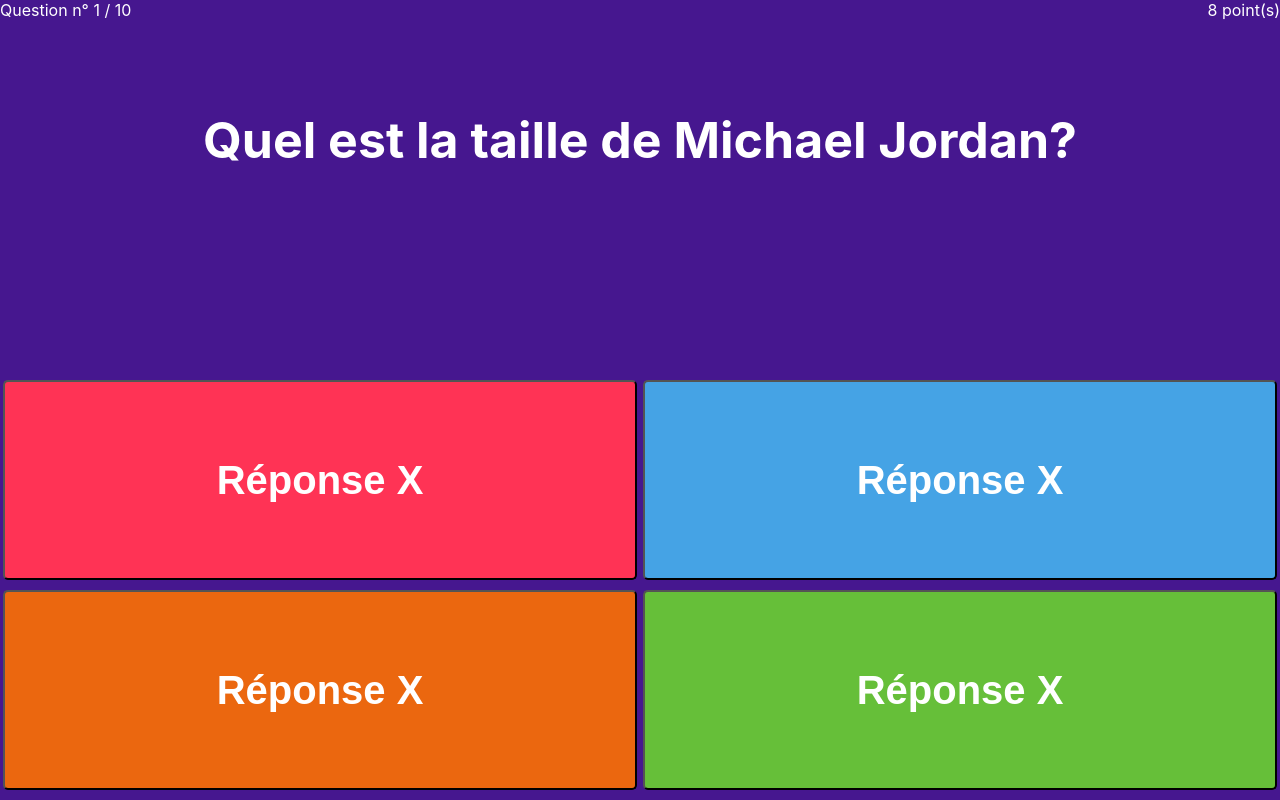
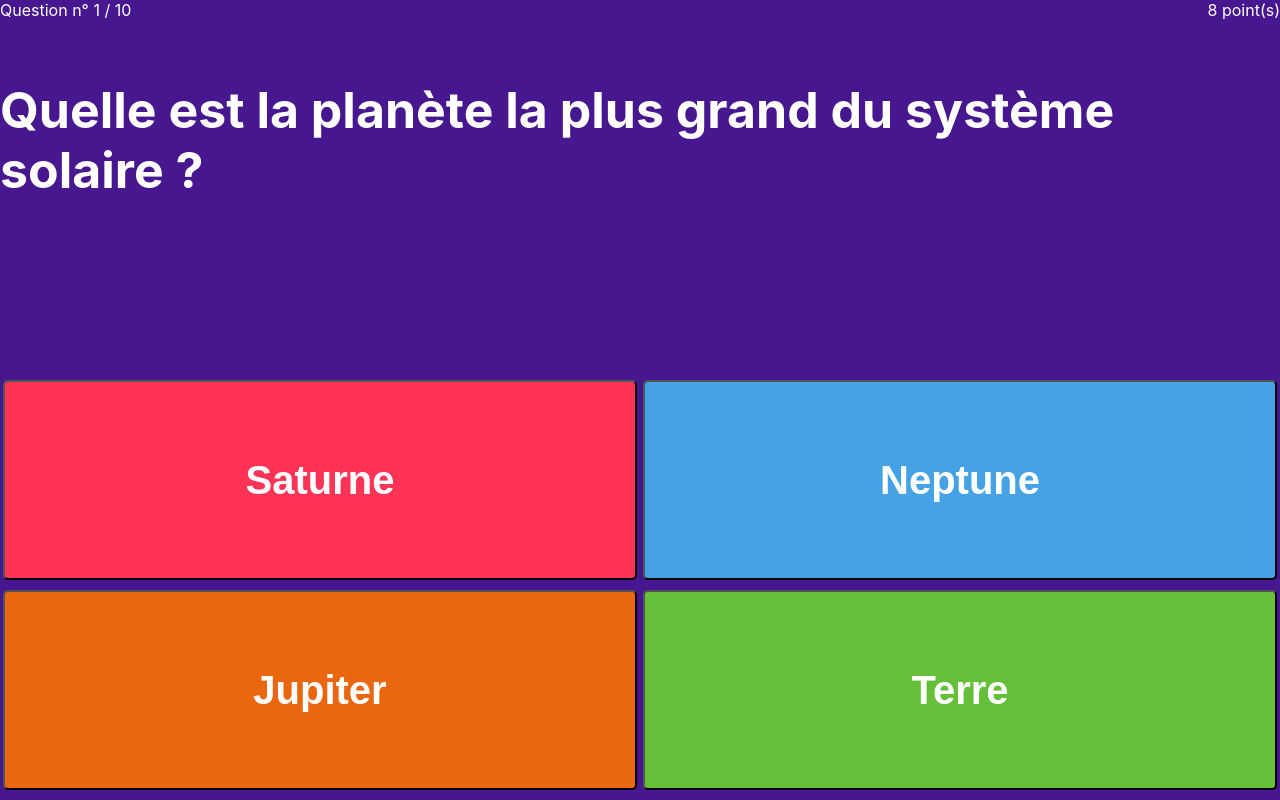
Before and after one commit to azor40k/react-azor40k, a React (Create React App) app: page /app/quizz in a window 1280 px wide. Built offline with nearby package versions, Linux system fonts and the light colour scheme.

Commit message:
[add] make questions & quizz values dynamic

```diff
--- a/src/Components/AnswerButton.jsx
+++ b/src/Components/AnswerButton.jsx
@@ -1,7 +1,7 @@
 import '../Sass/components/AnswerButton.scss';
 
-const AnswerButton = ({ color, answer }) => (
-        <button className={ `AnswerButton ${color}`}>{answer}</button>
+const AnswerButton = ({ color, answer, setQuestionNb }) => (
+        <button className={ `AnswerButton ${color}`} onClick={() => setQuestionNb(prev => prev + 1 )}>{answer}</button>
 );
 
 export default AnswerButton;
--- a/src/Components/Answers.jsx
+++ b/src/Components/Answers.jsx
@@ -1,13 +1,17 @@
 import '../Sass/components/Answers.scss';
 import AnswerButton from './AnswerButton'
 
-const Answers = () => (
-        <section className="Answers">
-                <AnswerButton color="red" answer="Réponse X"/>
-                <AnswerButton color="blue" answer="Réponse X"/>
-                <AnswerButton color="orange" answer="Réponse X"/>
-                <AnswerButton color="green" answer="Réponse X"/>
+const Answers = ({ setQuestionNb, answers }) => {
+
+        const {answer1, answer2, answer3, answer4} = answers;
+
+        return (
+         <section className="Answers">
+                <AnswerButton color="red" answer={answer1} setQuestionNb={setQuestionNb}/>
+                <AnswerButton color="blue" answer={answer2} setQuestionNb={setQuestionNb}/>
+                <AnswerButton color="orange" answer={answer3} setQuestionNb={setQuestionNb}/>
+                <AnswerButton color="green" answer={answer4} setQuestionNb={setQuestionNb}/>
         </section>
-);
+)};
 
 export default Answers;
--- a/src/Components/Game.jsx
+++ b/src/Components/Game.jsx
@@ -1,13 +1,24 @@
 import GameHeader from './GameHeader'
 import Question from './Question'
 import Answers from './Answers'
+import astronomie from '../Questions/astronomieQuizz.json';
+import { useState } from 'react';
 
-const Game = () => (
-    <section>
-        <GameHeader />
-        <Question question="Quel est la taille de Michael Jordan?"/>
-        <Answers />
-    </section>
-)
+const Game = () => {
+
+    const [astronomieQuizz, setAstronomieQuizz] = useState(astronomie)
+    const [questionNb, setQuestionNb] = useState(0);
+
+    console.log(astronomie)
+
+    return (
+        <section>
+            <GameHeader />
+            {/* <Question question="Quel est la taille de Michael Jordan?"/>
+            <Answers /> */}
+            <Question question={astronomieQuizz[questionNb].question}/>
+            <Answers setQuestionNb={setQuestionNb} answers={astronomieQuizz[questionNb]}/>
+        </section>
+)}
 
 export default Game;
```
